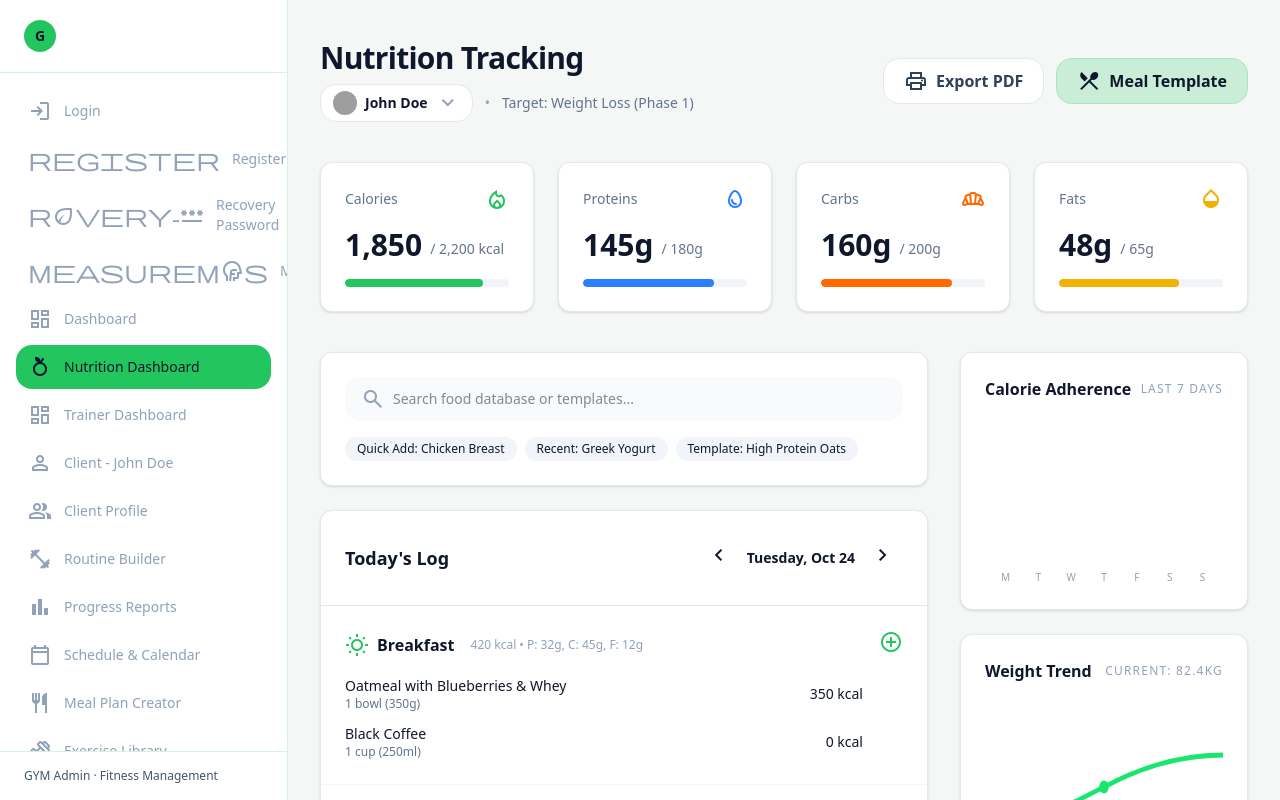
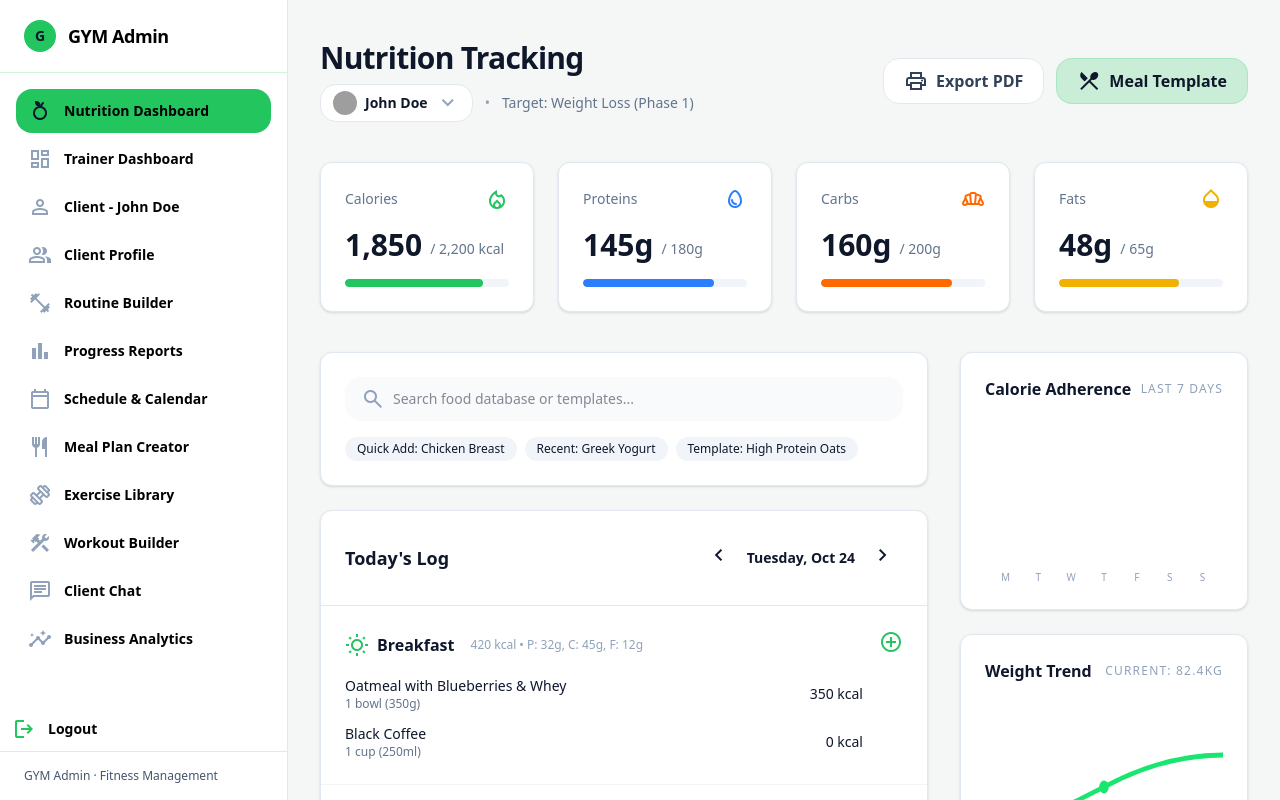
Before and after one commit to devrises-lodem/gym-admin, a Vue app: page / in a window 1280 px wide. Built offline with nearby package versions, Linux system fonts and the light colour scheme; grey boxes are pictures that could not be loaded.

Commit message:
Add: mejora rutas y diseño

```diff
--- a/src/components/AppSidebar.vue
+++ b/src/components/AppSidebar.vue
@@ -24,7 +24,7 @@
         <div class="w-8 h-8 rounded-lg bg-primary flex items-center justify-center">
           <span class="text-slate-900 font-bold text-sm">G</span>
         </div>
-        <span class="text-white font-bold text-lg tracking-tight">GYM Admin</span>
+        <span class="text-black font-bold text-lg tracking-tight">GYM Admin</span>
       </div>
       <button
         class="lg:hidden text-slate-400 hover:text-white transition-colors"
@@ -35,7 +35,7 @@
     </div>
 
     <!-- Navigation -->
-    <nav class="flex-1 overflow-y-auto custom-scrollbar p-4 flex flex-col gap-1">
+    <nav class="flex-1 overflow-y-auto custom-scrollbar p-4 flex flex-col gap-1 ">
       <RouterLink
         v-for="route in appRoutes"
         :key="route.path"
@@ -44,15 +44,22 @@
         :class="[
           route.path === currentPath
             ? 'bg-primary text-slate-900'
-            : 'text-slate-400 hover:text-white hover:bg-slate-800',
+            : 'text-slate-400 hover:text-white hover:bg-slate-600',
         ]"
         @click="$emit('close')"
       >
-        <span class="material-symbols-outlined text-xl">{{ route.icon }}</span>
-        <span>{{ route.label }}</span>
+        <span class="material-symbols-outlined text-xl group-hover:text-white">{{ route.icon }}</span>
+        <span class="text-black font-bold group-hover:text-white">{{ route.label }}</span>
       </RouterLink>
     </nav>
 
+    <div class="flex flex-col gap-2">
+      <RouterLink to="/login" class="group flex items-center gap-3 px-3 py-2.5 rounded-lg text-sm font-medium
+      transition-colors hover:bg-slate-600 hover:text-white" @click="$emit('close')">
+        <span class="material-symbols-outlined text-xl group-hover:text-white">logout</span>
+        <span class="text-black font-bold group-hover:text-white">Logout</span>
+      </RouterLink>
+    </div>
     <!-- Footer -->
     <div class="px-6 py-4 border-t border-primary/20 shrink-0">
       <p class="text-xs text-slate-600">GYM Admin · Fitness Management</p>
--- a/src/components/AppTopBar.vue
+++ b/src/components/AppTopBar.vue
@@ -6,7 +6,7 @@
     <button class="text-slate-300 hover:text-white transition-colors" @click="$emit('menu-click')">
       <span class="material-symbols-outlined">menu</span>
     </button>
-    <span class="text-white font-semibold">{{ currentLabel }}</span>
+    <span class="text-black font-semibold">{{ currentLabel }}</span>
   </header>
 </template>
 
--- a/src/router/index.ts
+++ b/src/router/index.ts
@@ -10,15 +10,12 @@ import ClientProfile2 from '@/views/client/ClientProfile2.vue'
 import ClientProgress from '@/views/client/ClientProgress.vue'
 import ClientSchedule from '@/views/client/ClientSchedule.vue'
 import MealPlanCreator from '@/views/meal/MealPlanCreator.vue'
-import ExerciseLibrary1 from '@/views/exercise/ExerciseLibrary1.vue'
-import ExerciseLibrary2 from '@/views/exercise/ExerciseLibrary2.vue'
+import ExerciseLibrary from '@/views/exercise/ExerciseLibrary.vue'
 import WorkoutBuilder from '@/views/workout/WorkoutBuilder.vue'
 import ClientChat from '@/views/client/ClientChat.vue'
 import Analytics from '@/views/dashboard/Analytics.vue'
-import LoginView from '@/views/LoginView.vue'
-import RegisterView from '@/views/RegisterView.vue'
-import RecoveryPasswordView from '@/views/RecoveryPasswordView.vue'
-import MeasurementsView from '@/views/MeasurementsView.vue'
+import ExerciseDetail from '@/views/exercise/ExerciseDetail.vue'
+
 
 export interface RouteConfig {
   path: string
@@ -28,11 +25,7 @@ export interface RouteConfig {
 }
 
 export const appRoutes: RouteConfig[] = [
-  { path: '/login', label: 'Login', icon: 'login', component: LoginView },
-  { path: '/register', label: 'Register', icon: 'register', component: RegisterView },
-  { path: '/recovery-password', label: 'Recovery Password', icon: 'recovery-password', component: RecoveryPasswordView },
-  { path: '/measurements', label: 'Measurements', icon: 'measurements', component: MeasurementsView },
-  { path: '/dashboard', label: 'Dashboard', icon: 'dashboard', component: DashboardLayout },
+
   { path: '/', label: 'Nutrition Dashboard', icon: 'nutrition', component: TrainerDashboard1 },
   { path: '/trainer-dashboard', label: 'Trainer Dashboard', icon: 'dashboard', component: TrainerDashboard2 },
   { path: '/client-john', label: 'Client - John Doe', icon: 'person', component: TrainerDashboard3 },
@@ -41,8 +34,7 @@ export const appRoutes: RouteConfig[] = [
   { path: '/progress-reports', label: 'Progress Reports', icon: 'bar_chart', component: ClientProgress },
   { path: '/schedule', label: 'Schedule & Calendar', icon: 'calendar_today', component: ClientSchedule },
   { path: '/meal-plan', label: 'Meal Plan Creator', icon: 'restaurant', component: MealPlanCreator },
-  { path: '/exercise-library', label: 'Exercise Library', icon: 'exercise', component: ExerciseLibrary1 },
-  { path: '/exercise-library-2', label: 'Exercise Library 2', icon: 'sports_gymnastics', component: ExerciseLibrary2 },
+  { path: '/exercise-library', label: 'Exercise Library', icon: 'exercise', component: ExerciseLibrary },
   { path: '/workout-builder', label: 'Workout Builder', icon: 'construction', component: WorkoutBuilder },
   { path: '/chat', label: 'Client Chat', icon: 'chat', component: ClientChat },
   { path: '/analytics', label: 'Business Analytics', icon: 'insights', component: Analytics },
@@ -59,22 +51,27 @@ const router = createRouter({
     {
       path: '/login',
       name: 'login',
-      component: () => import('@/views/LoginView.vue'),
+      component: () => import('@/views/login/LoginView.vue'),
     },
     {
       path: '/register',
       name: 'register',
-      component: () => import('@/views/RegisterView.vue'),
+      component: () => import('@/views/login/RegisterView.vue'),
     },
     {
       path: '/recovery-password',
       name: 'recovery-password',
-      component: () => import('@/views/RecoveryPasswordView.vue'),
+      component: () => import('@/views/login/RecoveryPasswordView.vue'),
     },
     {
       path: '/measurements',
       name: 'measurements',
       component: () => import('@/views/MeasurementsView.vue'),
+    },
+    {
+      path: '/exercise-details',
+      name: 'exercise-details',
+      component: ExerciseDetail,
     },
     {
       path: '/',
--- a/src/views/DashboardLayout.vue
+++ b/src/views/DashboardLayout.vue
@@ -4,6 +4,7 @@
 
     <div class="flex-1 flex flex-col overflow-hidden">
       <AppTopBar @menu-click="sidebarOpen = true" />
+
 
       <main class="flex-1 overflow-auto">
         <RouterView />
```
Also changed, not shown: src/views/exercise/ExerciseDetail.vue (renamed from src/views/exercise/ExerciseLibrary2.vue), src/views/exercise/ExerciseLibrary.vue (renamed from src/views/exercise/ExerciseLibrary1.vue), src/views/login/LoginView.vue (renamed from src/views/LoginView.vue), src/views/login/RecoveryPasswordView.vue (renamed from src/views/RecoveryPasswordView.vue), src/views/login/RegisterView.vue (renamed from src/views/RegisterView.vue).
